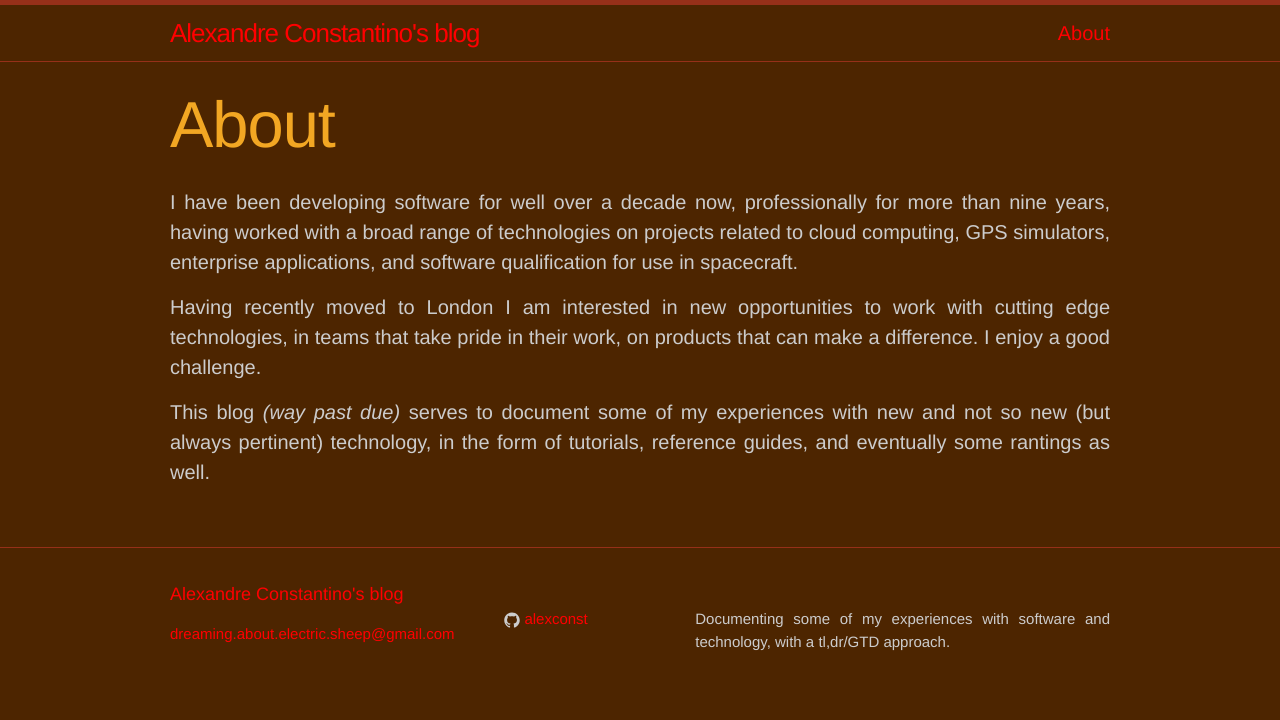
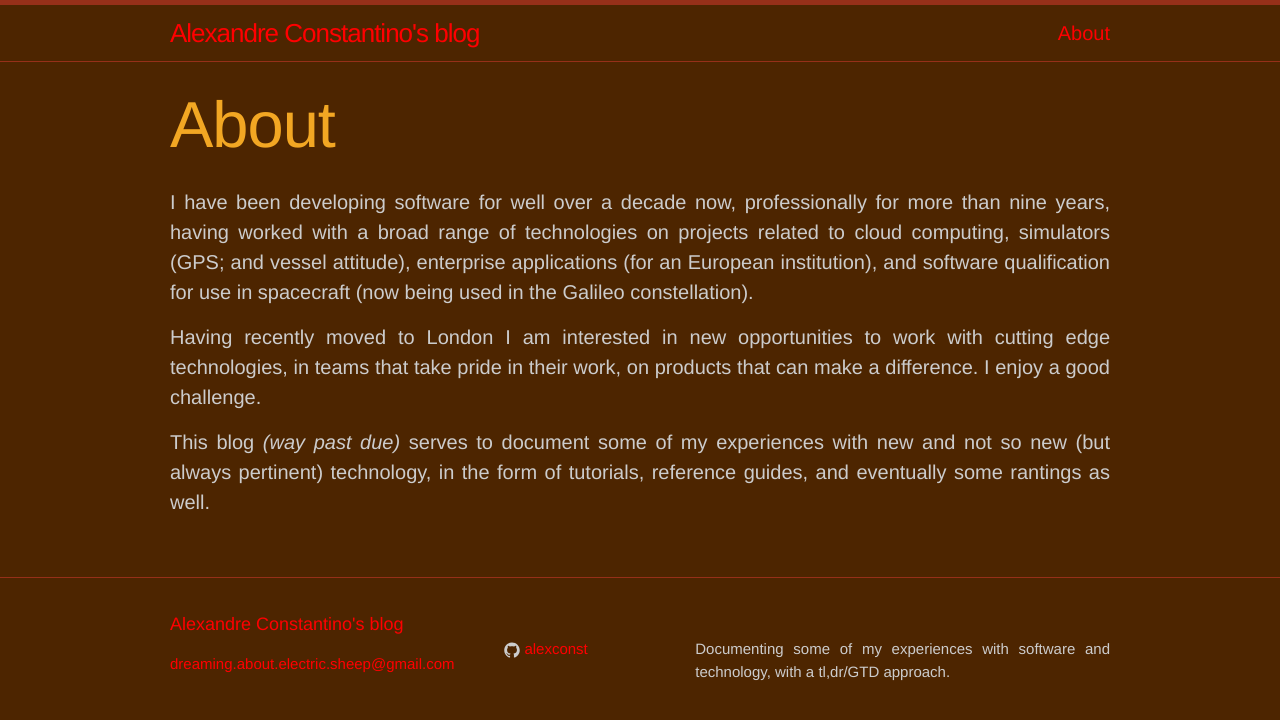
Before and after one commit to alexconst/alexconst.github.io, a Jekyll site: the page built from about.markdown, in a window 1280 px wide. Shown: the top 720 px of the page. Built offline with Jekyll 4.4.1, drawn with Linux system fonts in a browser that asks for light colours; Markdown is read by kramdown in place of the engine named in the settings.

Commit message:
Update the about section

```diff
--- a/about.markdown
+++ b/about.markdown
@@ -4,7 +4,7 @@ title: About
 permalink: /about/
 ---
 
-I have been developing software for well over a decade now, professionally for more than nine years, having worked with a broad range of technologies on projects related to cloud computing, GPS simulators, enterprise applications, and software qualification for use in spacecraft.
+I have been developing software for well over a decade now, professionally for more than nine years, having worked with a broad range of technologies on projects related to cloud computing, simulators (GPS; and vessel attitude), enterprise applications (for an European institution), and software qualification for use in spacecraft (now being used in the Galileo constellation).
 
 Having recently moved to London I am interested in new opportunities to work with cutting edge technologies, in teams that take pride in their work, on products that can make a difference. I enjoy a good challenge.
 
```
